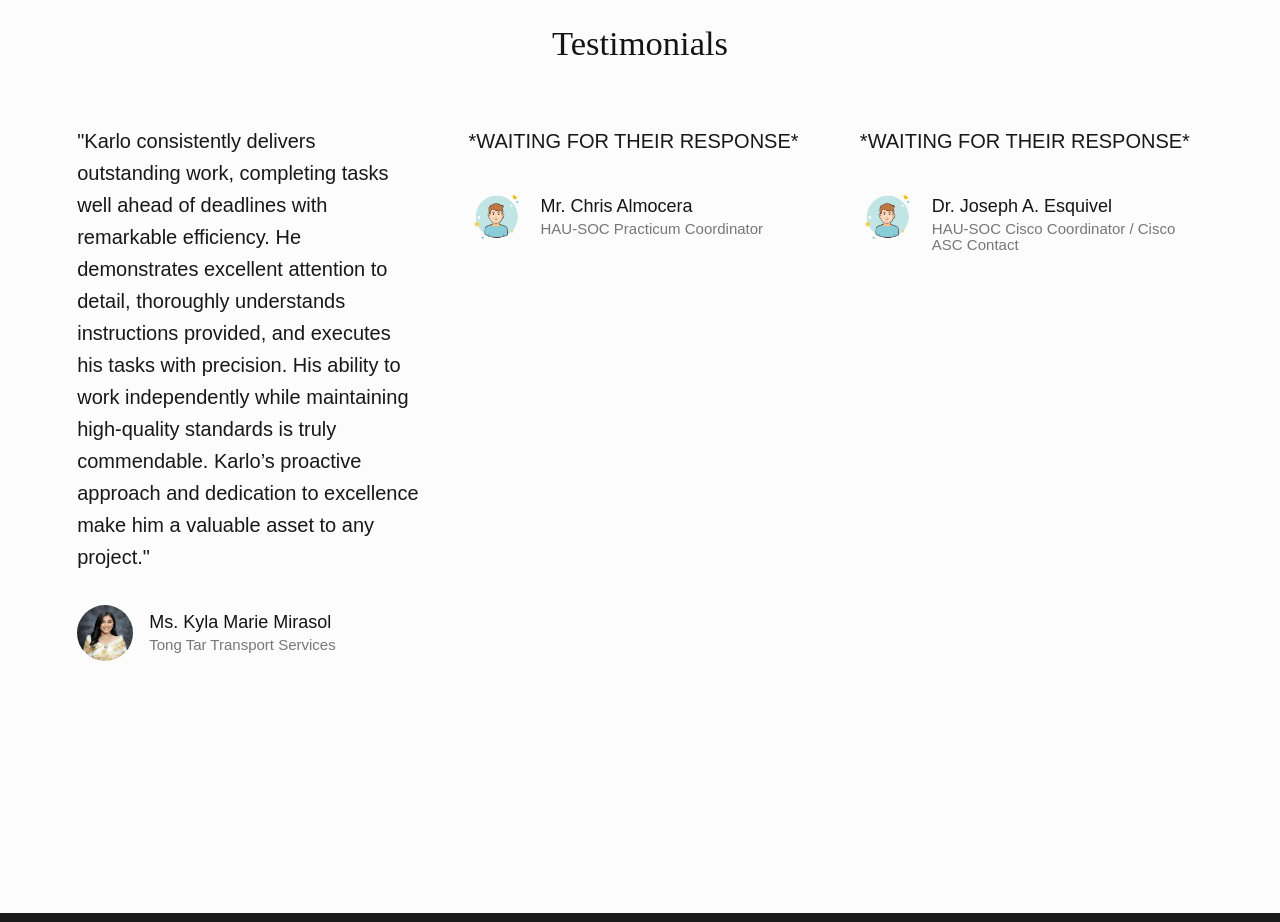
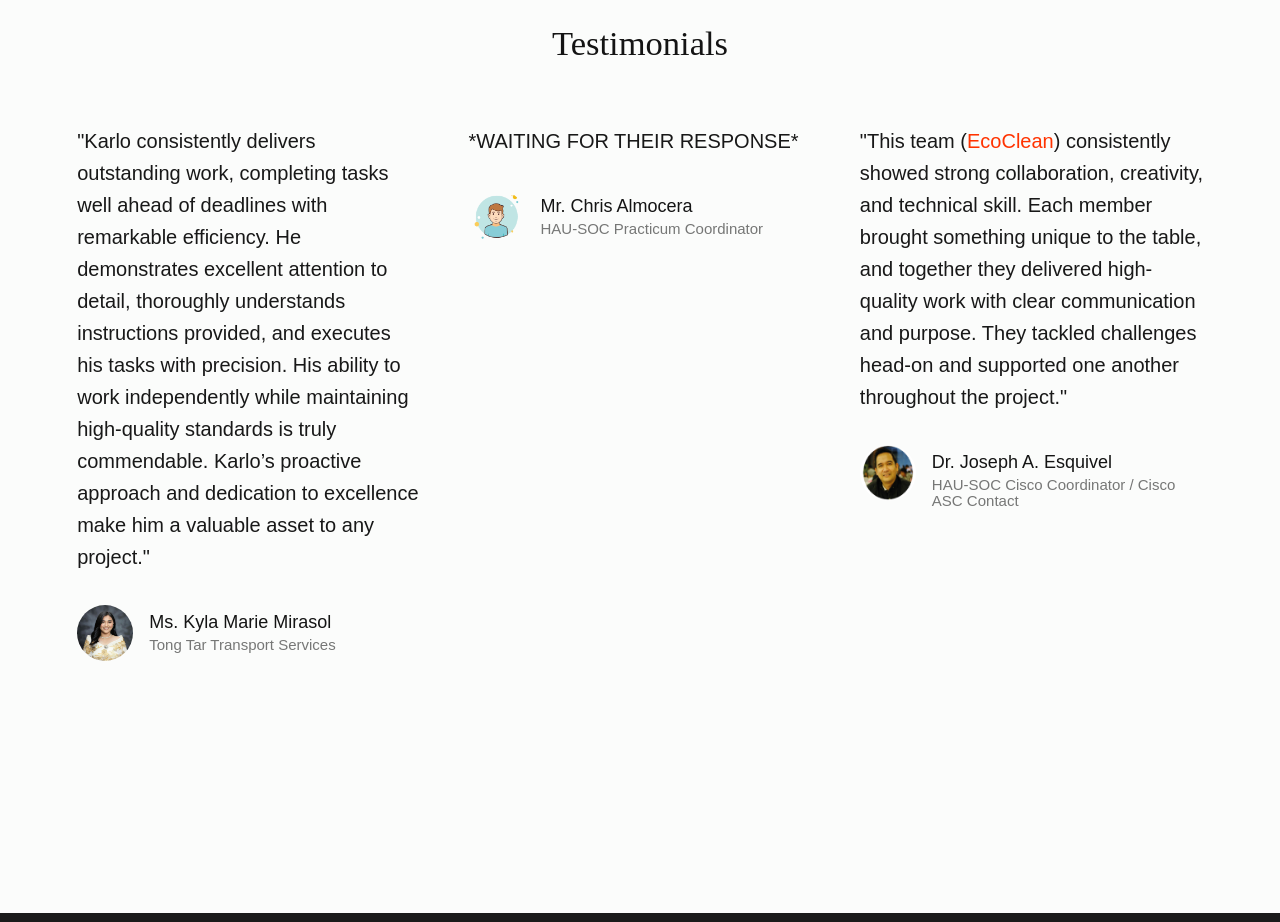
Before and after one commit to Kqmirasol/HTML-WEB-PORT, a plain HTML site: page index.html in a window 1280 px wide. Shown: the part 4380-5302 px from the top of the page. Drawn offline with nearby package versions, Linux system fonts and the light colour scheme; a web font is replaced by a local one.

Commit message:
added 1 testimonial

```diff
--- a/index.html
+++ b/index.html
@@ -508,10 +508,13 @@
 
                             <div class="s-testimonials__slide swiper-slide">
                                 <p>
-                                    *WAITING FOR THEIR RESPONSE*
+                                    "This team (<a href="ecocleans.netlify.app">EcoClean</a>) consistently showed strong
+                                    collaboration, creativity, and technical skill. Each member brought something unique
+                                    to the table, and together they delivered high-quality work with clear communication and
+                                    purpose. They tackled challenges head-on and supported one another throughout the project."
                                 </p>
                                 <div class="s-testimonials__author">
-                                    <img src="images/avatars/user-m.png" alt="Author image" class="s-testimonials__avatar">
+                                    <img src="images/avatars/DrEsquivel.png" alt="Author image" class="s-testimonials__avatar">
                                     <cite class="s-testimonials__cite">
                                         <strong>Dr. Joseph A. Esquivel</strong>
                                         <span>HAU-SOC Cisco Coordinator / Cisco ASC Contact</span>
```
Also changed, not shown: images/avatars/DrEsquivel.png (added).
